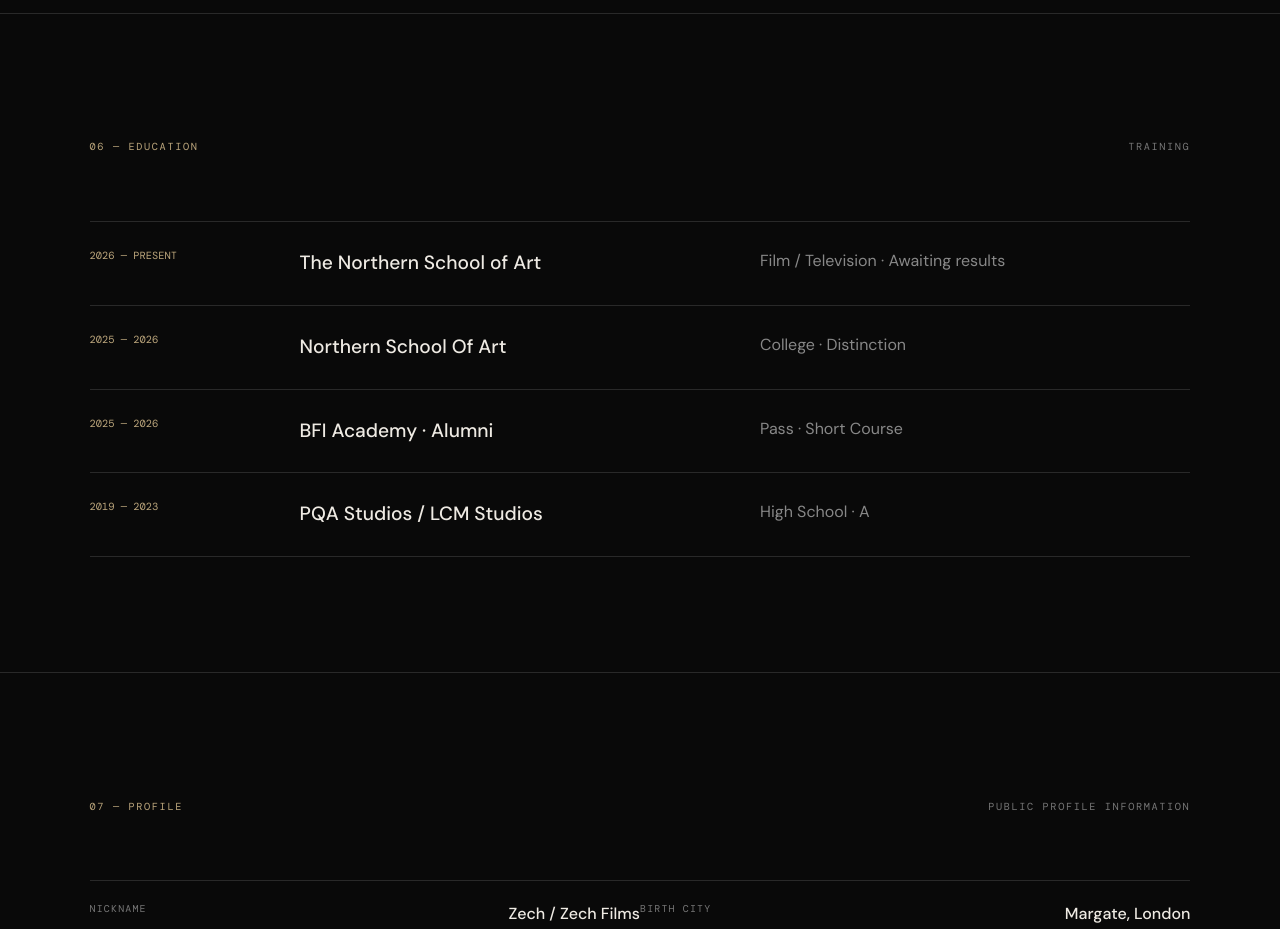
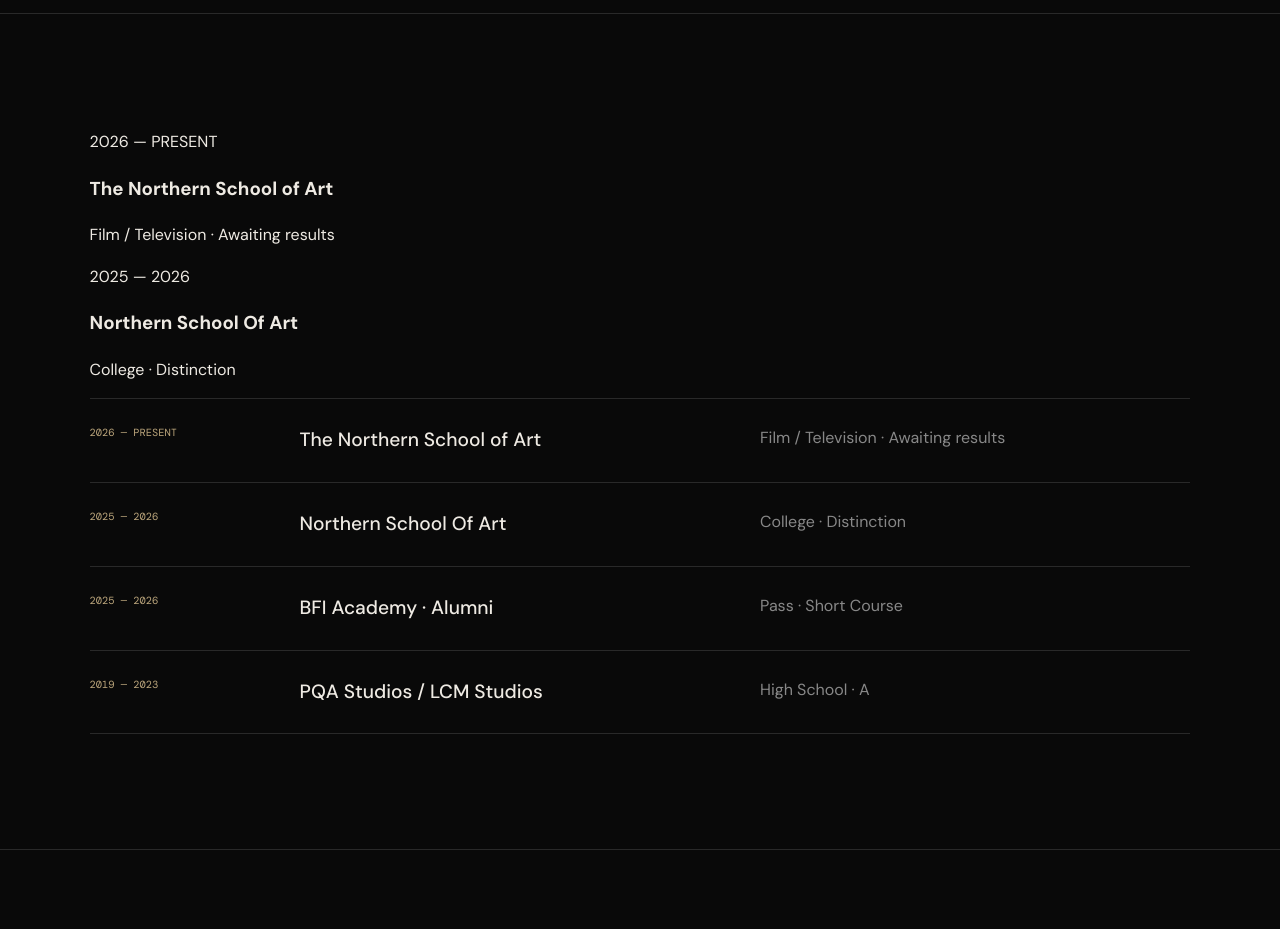
Before and after one commit to NotGreendy/Zech-Films, a plain HTML site: page index.html in a window 1280 px wide. Shown: the part 8700-9629 px from the top of the page. Drawn offline with nearby package versions, Linux system fonts and the light colour scheme; a web font is replaced by a local one.

Commit message:
Update index.html

```diff
--- a/index.html
+++ b/index.html
@@ -149,7 +149,8 @@
 </section>
 
 <section class="education">
-  <div class="section-head"><p class="label">06 — EDUCATION</p><p class="mono">TRAINING</p></div>
+    <div><span>2026 — PRESENT</span><h3>The Northern School of Art</h3><p>Film / Television · Awaiting results</p></div>
+    <div><span>2025 — 2026</span><h3>Northern School Of Art</h3><p>College · Distinction</p></div>
   <div class="edu-list">
     <div><span>2026 — PRESENT</span><h3>The Northern School of Art</h3><p>Film / Television · Awaiting results</p></div>
     <div><span>2025 — 2026</span><h3>Northern School Of Art</h3><p>College · Distinction</p></div>
```
